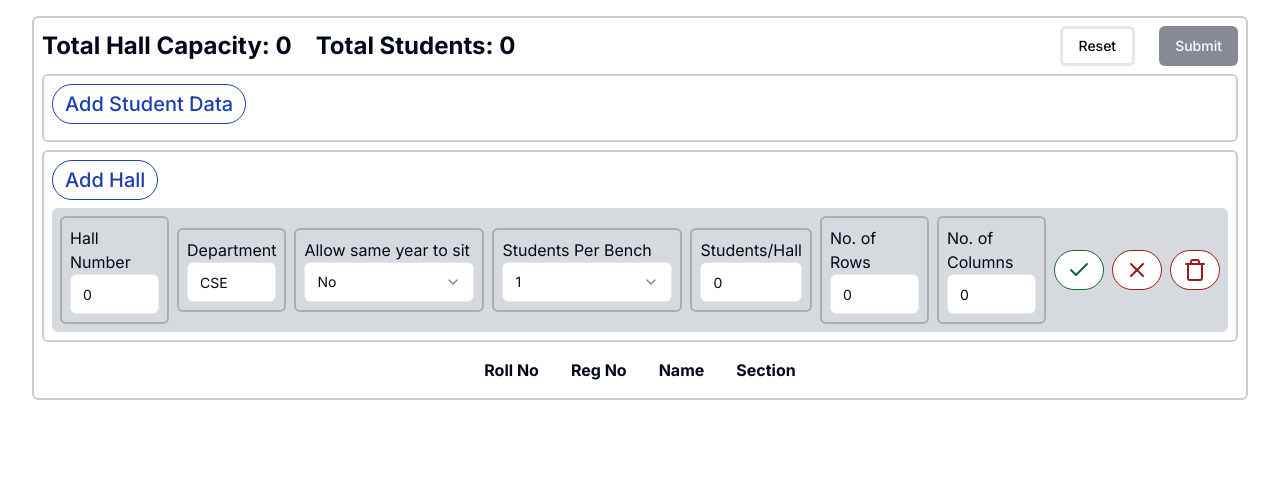
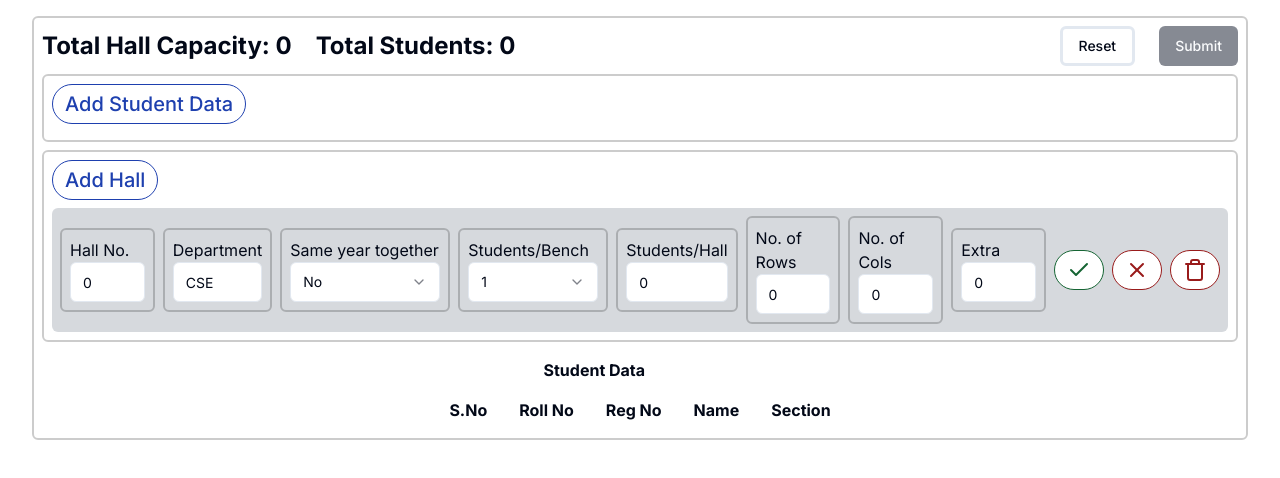
Before and after one commit to Anish-Karthik/Exam-Seating, a Next.js app: page / in a window 1280 px wide. Both pictures are taken after a click on the button "Add Hall". Shown: the top 478 px of the page. Built offline with nearby package versions, Linux system fonts and the light colour scheme.

Commit message:
local storage to persist data

```diff
--- a/components/display-hall.tsx
+++ b/components/display-hall.tsx
@@ -79,7 +79,7 @@ const DisplayHall = ({ defaultIsEdit, hall, onDelete, onEdit, index, setEditingI
     <div className='flex flex-col-reverse w-full rounded-md p-2 bg-slate-700/20'>
     <div className="flex gap-2 flex-col lg:flex-row flex-wrap xl:flex-nowrap items-center">
       <div className="max-lg:w-full form-group">
-        <label htmlFor={`hallno-${index}`}>Hall Number</label>
+        <label htmlFor={`hallno-${index}`}>Hall No.</label>
         {isEditing ? <Input
           type="number"
           className="form-control"
@@ -108,7 +108,7 @@ const DisplayHall = ({ defaultIsEdit, hall, onDelete, onEdit, index, setEditingI
         )}
       </div>
       <div className="max-lg:w-full form-group">
-        <label htmlFor={`studentsPerBench-${index}`}>Allow same year to sit</label>
+        <label htmlFor={`studentsPerBench-${index}`}>Same year together</label>
         {isEditing ? <Select
 
           name="isSameYearPerBenchAllowed"
@@ -120,7 +120,7 @@ const DisplayHall = ({ defaultIsEdit, hall, onDelete, onEdit, index, setEditingI
             }));
           }}
         >
-          <SelectTrigger className="min-w-[210px] lg:min-w-[170px]">
+          <SelectTrigger className="min-w-[210px] lg:min-w-[150px]">
             <SelectValue placeholder="Students Per Bench" />
           </SelectTrigger>
           <SelectContent defaultValue={"false"}>
@@ -134,7 +134,7 @@ const DisplayHall = ({ defaultIsEdit, hall, onDelete, onEdit, index, setEditingI
         )}
       </div>
       <div className="max-lg:w-full form-group">
-        <label htmlFor={`studentsPerBench-${index}`}>Students Per Bench</label>
+        <label htmlFor={`studentsPerBench-${index}`}>Students/Bench</label>
         {isEditing ? <Select
           name="studentsPerBench"
           value={hallData.studentsPerBench.toString()}
@@ -145,7 +145,7 @@ const DisplayHall = ({ defaultIsEdit, hall, onDelete, onEdit, index, setEditingI
             }));
           }}
         >
-          <SelectTrigger className="min-w-[210px] lg:min-w-[170px]">
+          <SelectTrigger className="min-w-[210px] lg:min-w-[130px]">
             <SelectValue placeholder="Students Per Bench" />
           </SelectTrigger>
           <SelectContent>
@@ -188,17 +188,30 @@ const DisplayHall = ({ defaultIsEdit, hall, onDelete, onEdit, index, setEditingI
         )}
       </div>
       <div className="max-lg:w-full form-group">
-        <label htmlFor={`benchesCols-${index}`}>No. of Columns</label>
+        <label htmlFor={`benchesCols-${index}`}>No. of Cols</label>
         {isEditing ? <Input
           type="number"
           className="form-control"
-          id={`benchesCols-${index}`}
           name="cols"
           value={hallData.benches.cols}
           onChange={handleBenchInputChange}
         />: (
-          <div className="form-control" id={`benchesCols-${index}`}>
+          <div className="form-control" >
             {hallData.benches.cols}
+          </div>
+        )}
+      </div>
+      <div className="max-lg:w-full form-group">
+        <label htmlFor={`benchesCols-${index}`}>Extra</label>
+        {isEditing ? <Input
+          type="number"
+          className="form-control"
+          name="extra"
+          value={hallData.benches.extra}
+          onChange={handleBenchInputChange}
+        />: (
+          <div className="form-control" >
+            {hallData.benches.extra}
           </div>
         )}
       </div>
--- a/components/display-student-input.tsx
+++ b/components/display-student-input.tsx
@@ -14,6 +14,10 @@ const DisplayStudentInputData = ({
         <table className="table table-bordered mx-auto">
           <thead>
             <tr>
+              <th className="px-4 py-2" colSpan={4}>Student Data</th>
+            </tr>
+            <tr>
+              <th className="px-4 py-2">S.No</th>
               <th className="px-4 py-2">Roll No</th>
               <th className="px-4 py-2">Reg No</th>
               <th className="px-4 py-2">Name</th>
@@ -24,6 +28,7 @@ const DisplayStudentInputData = ({
             {data.map((data, index) => (
               data.map((d, i) => (
                 <tr key={i}>
+                  <td className="border px-4 py-2">{d.sno}</td>
                   <td className="border px-4 py-2">{d.rollno}</td>
                   <td className="border px-4 py-2">{d.regno}</td>
                   <td className="border px-4 py-2">{d.name}</td>
--- a/components/excel-data-form.tsx
+++ b/components/excel-data-form.tsx
@@ -124,8 +124,6 @@ const ExcelDataForm = ({
                   </DialogHeader>
                 </DialogContent>
               </Dialog>
-
-
             </div>
           </div>
         ))}
--- a/components/hall-form.tsx
+++ b/components/hall-form.tsx
@@ -34,7 +34,7 @@ const HallForm = ({
       benches: {
         rows: 0,
         cols: 0,
-        total: 0
+        extra: 0
       }
     }]);
   };
--- a/components/main-form.tsx
+++ b/components/main-form.tsx
@@ -11,11 +11,11 @@ import { useRouter } from "next/navigation";
 
 type ExcelData = Student;
 const MainForm = () => {
-  const [totalStudents, setTotalStudents] = useState<number>(localStorage.getItem("data") ? JSON.parse(localStorage.getItem("data")!).totalStudents : 0);
-  const [totalHallCapacity, setTotalHallCapacity] = useState<number>(localStorage.getItem("data") ? JSON.parse(localStorage.getItem("data")!).totalHallCapacity : 0);
-  const [halls, setHalls] = useState<Hall[]>(localStorage.getItem("data") ? JSON.parse(localStorage.getItem("data")!).halls : []);
-  const [excelData, setExcelData] = useState<ExcelData[][]>(localStorage.getItem("data") ? JSON.parse(localStorage.getItem("data")!).excelData : []);
-  const [mergedData, setMergedData] = useState<ExcelData[][]>(localStorage.getItem("data") ? JSON.parse(localStorage.getItem("data")!).mergedData : []);
+  const [totalStudents, setTotalStudents] = useState<number>(window.localStorage.getItem("data") ? JSON.parse(window.localStorage.getItem("data")!).totalStudents : 0);
+  const [totalHallCapacity, setTotalHallCapacity] = useState<number>(window.localStorage.getItem("data") ? JSON.parse(window.localStorage.getItem("data")!).totalHallCapacity : 0);
+  const [halls, setHalls] = useState<Hall[]>(window.localStorage.getItem("data") ? JSON.parse(window.localStorage.getItem("data")!).halls : []);
+  const [excelData, setExcelData] = useState<ExcelData[][]>(window.localStorage.getItem("data") ? JSON.parse(window.localStorage.getItem("data")!).excelData : []);
+  const [mergedData, setMergedData] = useState<ExcelData[][]>(window.localStorage.getItem("data") ? JSON.parse(window.localStorage.getItem("data")!).mergedData : []);
 
   const router = useRouter();
   const handleSubmit = () => {
@@ -31,8 +31,8 @@ const MainForm = () => {
       toast.error("Total Students are greater than Total Hall Capacity");
       return;
     }
-    // store the data in localstorage
-    localStorage.setItem("data", JSON.stringify({
+    // store the data in window.localstorage
+    window.localStorage.setItem("data", JSON.stringify({
       totalHallCapacity,
       totalStudents,
       excelData,
@@ -47,7 +47,7 @@ const MainForm = () => {
     setExcelData([]);
     setMergedData([]);
     setHalls([]);
-    localStorage.removeItem("data");
+    window.localStorage.removeItem("data");
     router.refresh();
   }
   const isValid = () => {
@@ -61,6 +61,9 @@ const MainForm = () => {
       return false;
     }
     return true;
+  }
+  if (!window || !window.localStorage) {
+    return <h1>Local Storage not supported</h1>
   }
   return (
     <div className="container flex flex-col gap-2 form-group">
--- a/lib/type.ts
+++ b/lib/type.ts
@@ -1,5 +1,6 @@
 export type Student = {
   name: string;
+  sno: number;
   regno: number;
   rollno: string;
   section: string;
@@ -21,7 +22,7 @@ export type Hall = {
   benches: {
     rows: number;
     cols: number;
-    total?: number;
+    extra: number;
   };
 };
 
--- a/lib/utils.ts
+++ b/lib/utils.ts
@@ -14,13 +14,14 @@ export function dataWrangleTheExcelData(data: any) {
     // remove the rows that don't match the format slno, regno, name, rollno, section
   const studentData: Student[] = []
   const invalidRows: any[] = []
-
+  let i = 1;
   data.forEach((row: any, index: number) => {
     console.log(row)
 
     if ( row.__EMPTY && row.__EMPTY_1 && row.__EMPTY_2 && row.__EMPTY_3 && !isNaN(parseInt(row.__EMPTY_1))) {
       try {
         const student: Student = {
+          sno: i++,
           name: row.__EMPTY_2,
           regno: row.__EMPTY_1,
           rollno: row.__EMPTY,
```
